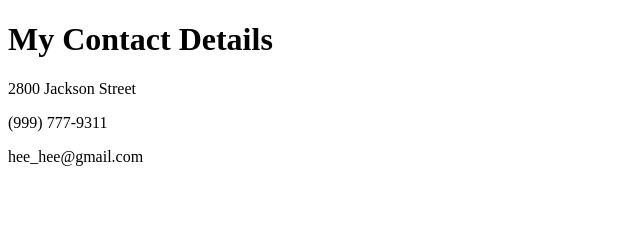
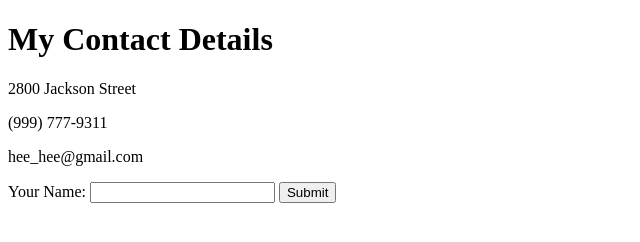
Before and after one commit to mr247365366inaleapyear/practicepage, a plain HTML site: page HTML_Personal_Site/contact.html in a window 1280 px wide. Shown: the whole page, without its empty margins (0-640 px from the left). Drawn offline with Linux system fonts and the light colour scheme.

Commit message:
edited contact.html

```diff
--- a/HTML_Personal_Site/contact.html
+++ b/HTML_Personal_Site/contact.html
@@ -11,6 +11,12 @@
   <p>2800 Jackson Street</p>
   <p>(999) 777-9311</p>
   <p>hee_hee@gmail.com</p>
+
+  <form class="" action="index.html" method="post">
+    <label>Your Name:</label>
+    <input type="text" name="" value="">
+    <input type="submit" name="">
+  </form>
 </body>
 
 </html>
```
